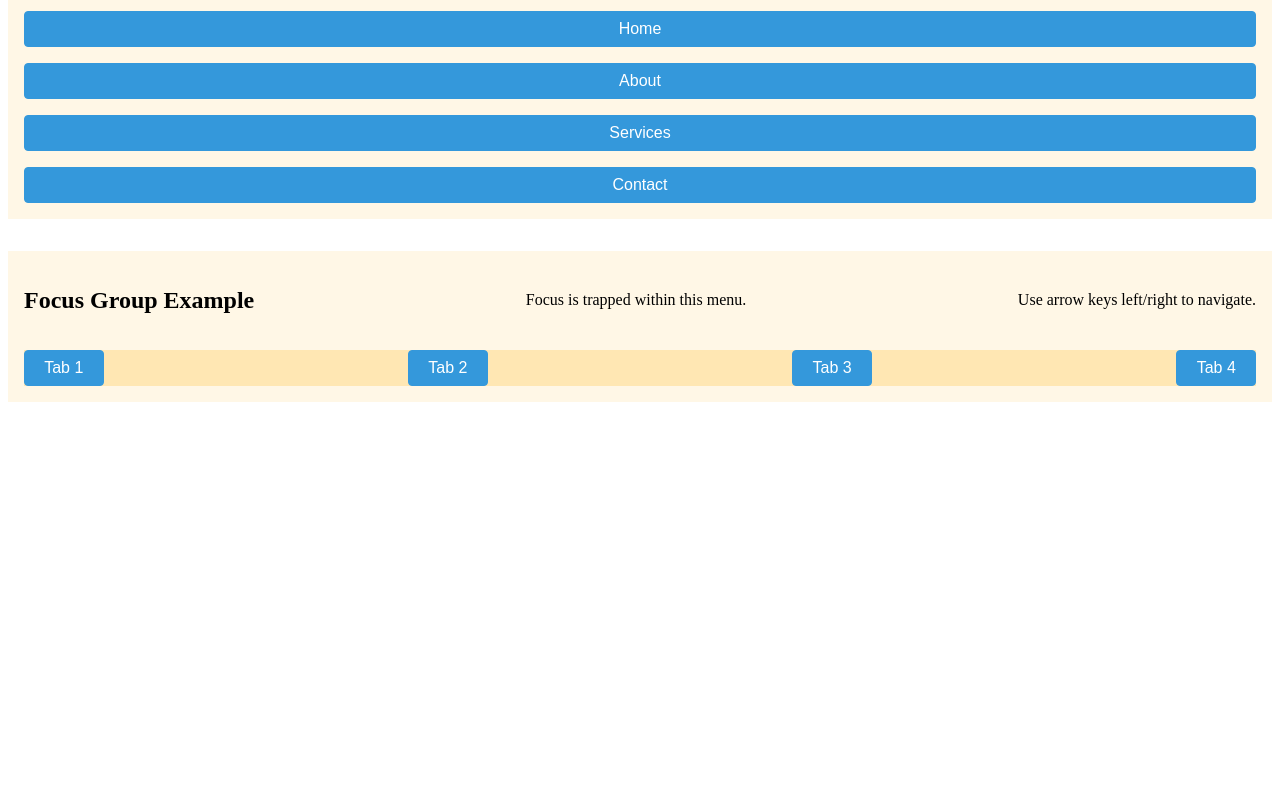
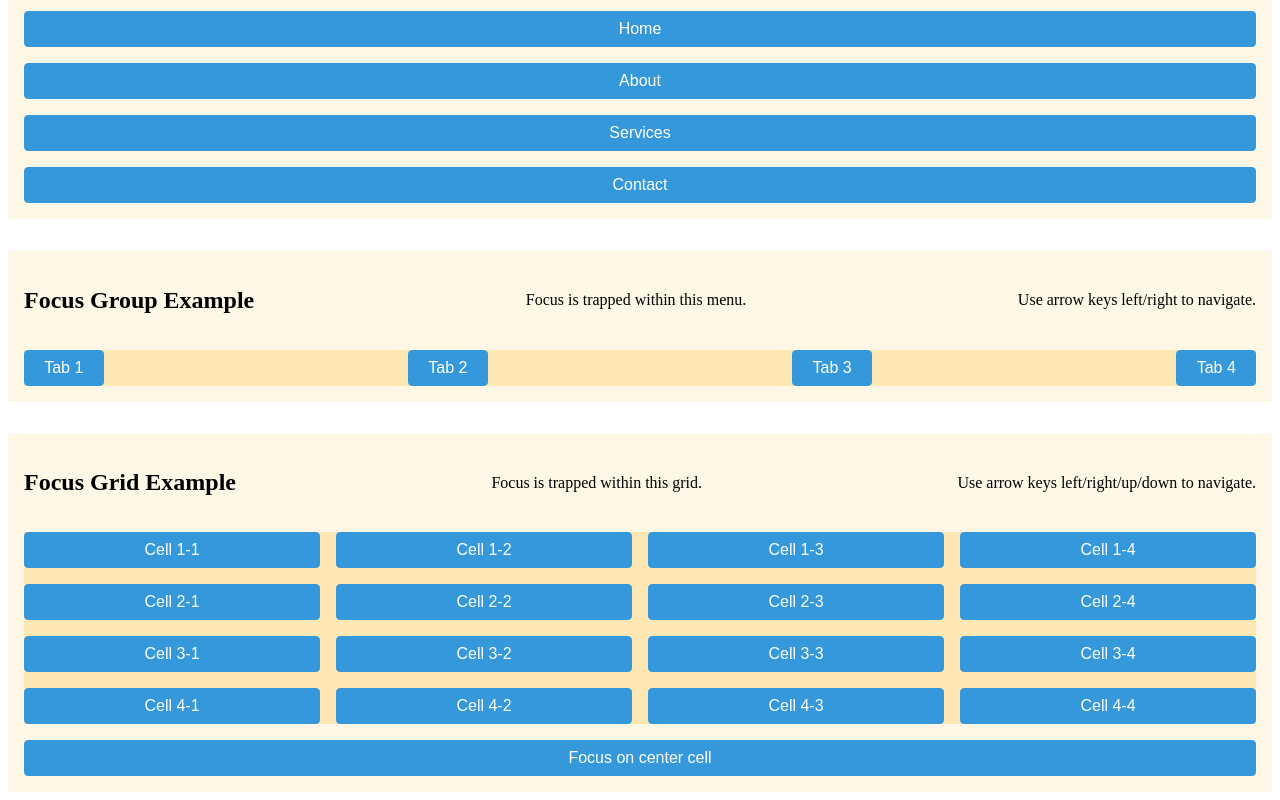
Before and after one commit to tdijkmans/angular-playground, an Angular app in the folder angular-sandbox/: page / in a window 1280 px wide. Shown: the part 778-1578 px from the top of the page. Before the commit the page ends 1188 px from the top, so only its background shows below. Built offline with nearby package versions, Linux system fonts and the light colour scheme.

Commit message:
Implement 2D focus navigation: add Focus2DDirective, enhance FocusManagerService for 2D registration, and update app.html for focus grid example

```diff
--- a/angular-sandbox/src/app/app.html
+++ b/angular-sandbox/src/app/app.html
@@ -108,6 +108,34 @@
       }
     </div>
   </div>
+
+  <div appBgColor="secondary-50" class="container">
+    <div>
+      <h2>Focus Grid Example</h2>
+      <p>Focus is trapped within this grid.</p>
+      <p>Use arrow keys left/right/up/down to navigate.</p>
+    </div>
+
+    <div appBgColor="secondary-100" class="grid">
+      @for (cell of grid; track cell.id; let idx = $index) {
+      <button
+        type="button"
+        appFocus2D
+        [focusId]="'cell2-' + cell.row + '-' + cell.col"
+        focusGroup="grid2"
+        [focusRow]="cell.row"
+        [focusCol]="cell.col"
+        [selectText]="true"
+        tabindex="0"
+      >
+        {{ cell.label }}
+      </button>
+      }
+    </div>
+    <button type="button" tabindex="0" (click)="focusOnCell()">
+      Focus on center cell
+    </button>
+  </div>
 </main>
 
 <router-outlet />
--- a/angular-sandbox/src/app/app.ts
+++ b/angular-sandbox/src/app/app.ts
@@ -7,6 +7,7 @@ import {
 import { Modal } from './components/modal/modal';
 import { FocusDirective } from './focusmanagement/focus.directive';
 import { FocusManagerService } from './focusmanagement/focus.service';
+import { Focus2DDirective } from './focusmanagement/focus2D.directive';
 
 @Component({
   selector: 'app-root',
@@ -16,6 +17,7 @@ import { FocusManagerService } from './focusmanagement/focus.service';
     Modal,
     BackgroundColorDirective,
     TextColorDirective,
+    Focus2DDirective,
   ],
 
   providers: [FocusManagerService],
@@ -62,6 +64,10 @@ export class App {
     this.appFocusId.set(id === 2 ? 3 : 2);
   }
 
+  focusOnCell() {
+    this.focusManageService.focus('cell-2-2');
+  }
+
   openModal() {
     this.focusManageService.setFocusAnchor();
     this.isModalOpen.set(true);
--- a/angular-sandbox/src/app/focusmanagement/focus.interface.ts
+++ b/angular-sandbox/src/app/focusmanagement/focus.interface.ts
@@ -1,6 +1,11 @@
+// focus.interface.ts (Implicit or created)
 export interface FocusEntry {
   id: string;
   el: HTMLElement;
   group?: string;
+  // 1D Properties (used by FocusDirective)
   order: number;
+  // 2D Properties (used by Focus2DDirective)
+  row: number;
+  col: number;
 }
--- a/angular-sandbox/src/app/focusmanagement/focus.service.ts
+++ b/angular-sandbox/src/app/focusmanagement/focus.service.ts
@@ -72,9 +72,26 @@ export class FocusManagerService implements OnDestroy {
     return el === this._focusedEl();
   }
 
-  /** Register element with ID, optional group, and order */
+  /** * Register element for 1D navigation (used by FocusDirective).
+   * Sets default 2D properties (row/col) to 0.
+   */
   register(id: string, el: HTMLElement, group?: string, order = 0) {
-    this.registry.set(id, { id, el, group, order });
+    // Note: Default row/col values are added for type safety in the unified registry
+    this.registry.set(id, { id, el, group, order, row: 0, col: 0 });
+  }
+
+  /** * Register element for 2D navigation (used by Focus2DDirective).
+   * Sets default 1D property (order) to 0.
+   */
+  register2D(
+    id: string,
+    el: HTMLElement,
+    row: number,
+    col: number,
+    group?: string
+  ) {
+    // Note: Default order is added for type safety in the unified registry
+    this.registry.set(id, { id, el, group, order: 0, row, col });
   }
 
   /** Unregister on destroy */
@@ -90,13 +107,14 @@ export class FocusManagerService implements OnDestroy {
   }
 
   // -----------------------------------------------------------
-  // 🔄 Focus Navigation
+  // 🔄 1D Focus Navigation (Used by FocusDirective)
   // -----------------------------------------------------------
 
   private navigate(currentId: string, direction: 1 | -1, loop: boolean): void {
     const current = this.registry.get(currentId);
     if (!current) return;
 
+    // 1D navigation filters by group and sorts by 'order'
     const items = [...this.registry.values()]
       .filter((x) => x.group === current.group)
       .sort((a, b) => a.order - b.order);
@@ -114,13 +132,52 @@ export class FocusManagerService implements OnDestroy {
     if (target) this.focus(target.el);
   }
 
-  /** Move to next item in the same group */
+  /** Move to next item in the same group (1D) */
   focusNext(currentId: string, loop = true) {
     this.navigate(currentId, 1, loop);
   }
 
-  /** Move to previous item in the same group */
+  /** Move to previous item in the same group (1D) */
   focusPrevious(currentId: string, loop = true) {
     this.navigate(currentId, -1, loop);
   }
+
+  // -----------------------------------------------------------
+  // 🌐 2D Focus Navigation (New, used by Focus2DDirective)
+  // -----------------------------------------------------------
+
+  /**
+   * Finds the next element in a 2D grid structure (table-like navigation).
+   * @param currentId The ID of the currently focused element.
+   * @param rowDelta Change in row index (-1, 0, or 1).
+   * @param colDelta Change in col index (-1, 0, or 1).
+   */
+  navigate2D(
+    currentId: string,
+    rowDelta: -1 | 0 | 1,
+    colDelta: -1 | 0 | 1
+  ): void {
+    const current = this.registry.get(currentId);
+    if (!current) return;
+
+    // 2D navigation filters by group
+    const items = [...this.registry.values()].filter(
+      (x) => x.group === current.group
+    );
+
+    if (items.length === 0) return;
+
+    const targetRow = current.row + rowDelta;
+    const targetCol = current.col + colDelta;
+
+    // Look for the target element using the calculated (row, col) indices
+    const target = items.find(
+      (item) => item.row === targetRow && item.col === targetCol
+    );
+
+    if (target) {
+      this.focus(target.el);
+    }
+    // No action if a target at the new coordinate is not found (i.e., edge of the grid)
+  }
 }
--- /dev/null
+++ b/angular-sandbox/src/app/focusmanagement/focus2D.directive.ts
@@ -0,0 +1,97 @@
+// focus.directive.ts (Expanded for 2D)
+import {
+  DestroyRef,
+  Directive,
+  effect,
+  ElementRef,
+  HostListener,
+  input,
+} from '@angular/core';
+import { FocusManagerService } from './focus.service';
+
+@Directive({ selector: '[appFocus2D]', standalone: true }) // Changed selector to appFocus2D
+export class Focus2DDirective {
+  // --- 2D Registration Inputs ---
+  focusId = input.required<string>(); // Focus ID is now required
+  focusGroup = input<string | null>(null);
+  focusRow = input.required<number>(); // New: Row Index
+  focusCol = input.required<number>(); // New: Column Index
+
+  // --- AutoFocus / Behavior Inputs ---
+  autoFocus = input(false);
+  selectText = input(false);
+  scrollIntoView = input(false);
+
+  constructor(
+    private el: ElementRef<HTMLElement>,
+    private focusManager: FocusManagerService,
+    destroyRef: DestroyRef
+  ) {
+    const nativeEl = this.el.nativeElement;
+    let prev = false;
+
+    // --- 2D Registration Effect ---
+    effect(() => {
+      const id = this.focusId();
+      const row = this.focusRow();
+      const col = this.focusCol();
+      const group = this.focusGroup();
+      // Register with the 2D method
+      this.focusManager.register2D(id, nativeEl, row, col, group ?? undefined);
+    });
+
+    // --- AutoFocus Effect (remains largely the same) ---
+    effect(() => {
+      const curr = this.autoFocus();
+      if (curr && !prev) {
+        this.focusManager.focus(nativeEl);
+        if (this.selectText()) this.selectTextContent(nativeEl);
+        if (this.scrollIntoView()) {
+          nativeEl.scrollIntoView({ behavior: 'smooth', block: 'center' });
+        }
+      }
+      prev = curr;
+    });
+
+    // --- Cleanup ---
+    destroyRef.onDestroy(() => {
+      this.focusManager.unregister(this.focusId());
+      this.focusManager.clearIfFocused(nativeEl);
+    });
+  }
+
+  // --- 2D Host Listeners (Captures all four arrow keys) ---
+
+  @HostListener('keydown.ArrowDown', ['$event'])
+  onArrowDown(e: Event) {
+    e.preventDefault();
+    this.focusManager.navigate2D(this.focusId(), 1, 0); // Down: +1 Row, 0 Col
+  }
+
+  @HostListener('keydown.ArrowUp', ['$event'])
+  onArrowUp(e: Event) {
+    e.preventDefault();
+    this.focusManager.navigate2D(this.focusId(), -1, 0); // Up: -1 Row, 0 Col
+  }
+
+  @HostListener('keydown.ArrowRight', ['$event'])
+  onArrowRight(e: Event) {
+    e.preventDefault();
+    this.focusManager.navigate2D(this.focusId(), 0, 1); // Right: 0 Row, +1 Col
+  }
+
+  @HostListener('keydown.ArrowLeft', ['$event'])
+  onArrowLeft(e: Event) {
+    e.preventDefault();
+    this.focusManager.navigate2D(this.focusId(), 0, -1); // Left: 0 Row, -1 Col
+  }
+
+  private selectTextContent(nativeEl: HTMLElement): void {
+    if (
+      nativeEl instanceof HTMLInputElement ||
+      nativeEl instanceof HTMLTextAreaElement
+    ) {
+      queueMicrotask(() => nativeEl.select());
+    }
+  }
+}
```
